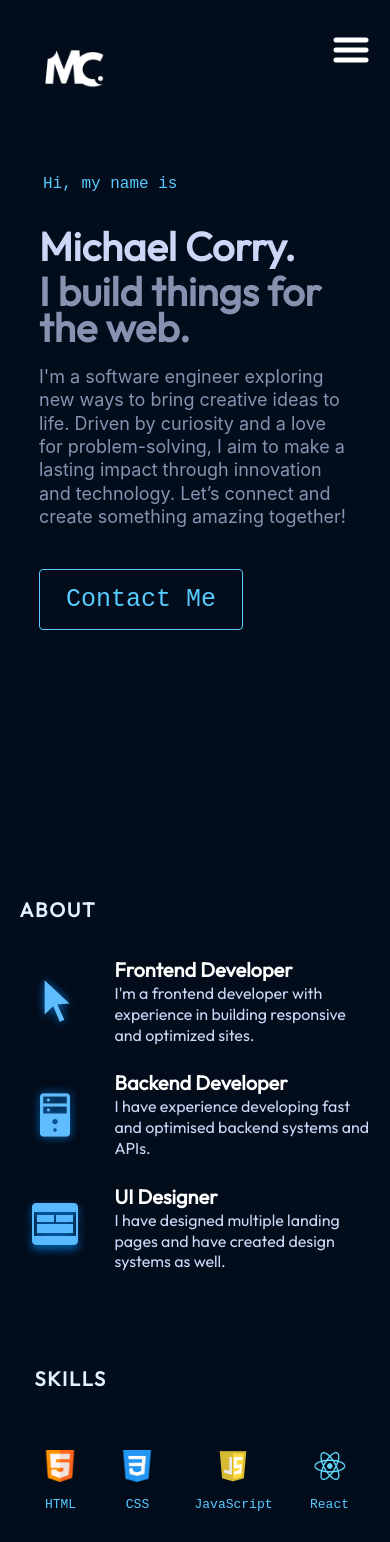
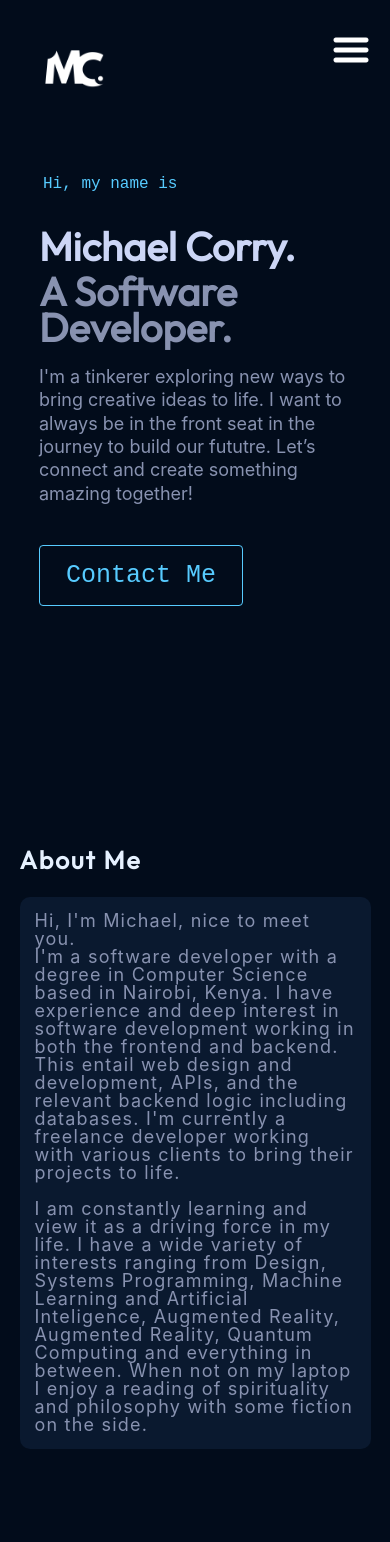
Before and after one commit to corryjnr/react-portfolio, a React (Vite) app: page / in a window 390 px wide. Shown: the top 1542 px of the page. Built offline with nearby package versions, Linux system fonts and the light colour scheme.

Commit message:
Redesign of about page.

```diff
--- a/src/App.module.css
+++ b/src/App.module.css
@@ -13,7 +13,7 @@
     width: 1500px;
     height: 1500px;
     border-radius: 100%;
-    background: radial-gradient(circle, rgba(0, 61, 144, 0.25) 0%, rgba(0, 61, 144, 0) 70%);
+    background: radial-gradient(circle, rgba(0, 61, 144, 0.28) 0%, rgba(0, 61, 144, 0) 70%);
     pointer-events: none;
     z-index: 999;
     overflow: hidden;
--- a/src/components/About/About.jsx
+++ b/src/components/About/About.jsx
@@ -6,39 +6,14 @@ export const About = () => {
     return (
         <section className={styles.container} id='about'>
             <div className={styles.sectionHeading}>
-                <h2 className={styles.title}>About</h2>
+                <h2 className={styles.title}>About Me</h2>
             </div>
             <div className={styles.content}>
-                {/*<img src={getImageUrl("about/aboutAvatar.png")} alt='Me sitting with a laptop' className={styles.aboutImage} /> */}
-                <ul className={styles.aboutItems}>
-                    <li className={styles.aboutItem}>
-                        <img src={getImageUrl("about/cursorIcon.png")} alt='Cursor icon' />
-                        <div className={styles.aboutItemText}>
-                            <h3>Frontend Developer</h3>
-                            <p>
-                                I'm a frontend developer with experience in building responsive and optimized sites.
-                            </p>
-                        </div>
-                    </li>
-                    <li className={styles.aboutItem}>
-                        <img src={getImageUrl("about/serverIcon.png")} alt='Server icon' />
-                        <div className={styles.aboutItemText}>
-                            <h3>Backend Developer</h3>
-                            <p>
-                                I have experience developing fast and optimised backend systems and APIs.
-                            </p>
-                        </div>
-                    </li>
-                    <li className={styles.aboutItem}>
-                        <img src={getImageUrl("about/uiIcon.png")} alt='UI icon' />
-                        <div className={styles.aboutItemText}>
-                            <h3>UI Designer</h3>
-                            <p>
-                                I have designed multiple landing pages and have created design systems as well.
-                            </p>
-                        </div>
-                    </li>
-                </ul>
+                <p>
+                    Hi, I'm Michael, nice to meet you.<br />
+                    I'm a software developer with a degree in Computer Science based in Nairobi, Kenya. I have experience and deep interest in software development working in both the frontend and backend. This entail web design and development, APIs, and the relevant backend logic including databases. I'm currently a freelance developer working with various clients to bring their projects to life.<br /><br />
+                    I am constantly learning and view it as a driving force in my life. I have a wide variety of interests ranging from Design, Systems Programming, Machine Learning and Artificial Inteligence, Augmented Reality, Augmented Reality, Quantum Computing and everything in between. When not on my laptop I enjoy a reading of spirituality and philosophy with some fiction on the side.
+                </p>
             </div>
         </section>
 
--- a/src/components/About/About.module.css
+++ b/src/components/About/About.module.css
@@ -2,10 +2,7 @@
 
 .container {
     position: relative;
-    background-color: var(--navy);
-    border-radius: 15px;
-    padding: 53px;
-    margin-top: 129px;
+    margin-top: 50px;
     z-index: 1;
     margin-left: 15%;
     margin-right: 15%;
@@ -16,59 +13,26 @@
     font-size: var(--fz-heading);
     font-weight: 600;
     letter-spacing: 1.75px;
-    text-transform: uppercase;
 }
 
 .content {
-    display: flex;
-    flex-direction: row;
-    align-items: center;
+    margin-top: 20px;
+    background-color: var(--navy);
+    border-radius: 10px;
+    padding: 60px 70px;
 }
 
-.aboutImage {
-    width: 35%;
-}
-
-.aboutItems {
-    color: var(--color-text);
-    display: flex;
-    flex-direction: column;
-    gap: 20px;
-}
-
-.aboutItem {
-    display: flex;
-    flex-direction: row;
-    align-items: center;
-    border-radius: 20px;
-    list-style: none;
-    padding: 25px;
-    background-image: linear-gradient(90deg, rgba(165, 215, 232, 0.42) 0%, rgba(255, 255, 255, 0) 100%);
-    background-size: 0 100%;
-    background-repeat: no-repeat;
-    transition: 0.4s;
-    gap: 30px;
-}
-
-.aboutItem:hover {
-    background-size: 100% 100%;
-}
-
-.aboutItem h3 {
-    font-size: var(--fz-xxxl);
-    font-weight: 600;
-}
-
-.aboutItem p {
+.content p {
+    color: var(--slate);
     font-size: var(--fz-xxl);
-    color: var(--lightest-slate);
+    line-height: 1.3;
+    font-family: var(--font-sans);
+    letter-spacing: 1.2px;
 }
 
 @media screen and (max-width: 830px){
     .container {
         background-color: transparent;
-        padding-left: 0;
-        padding-right: 0;
         margin-top: 0;
         padding-bottom: 0;
         margin-left: 5%;
@@ -76,41 +40,17 @@
     }
 
     .content {
-        flex-direction: column;
+        padding: 15px 15px;
+    }
+
+    .content p {
+        font-size: var(--fz-lg);
+        line-height: 1;
+        letter-spacing: 1;
     }
 
     .title {
-        font-size: var(--fz--xxxl);
+        font-size: var(--fz-xxxl);
     }
 
-    .aboutImage {
-        display: none;
-        width: 20%;
-    }
-
-    .aboutItems {
-        padding-top: 29px;
-        gap: 15px;
-        margin: 0;
-    }
-
-    .aboutItem {
-        padding-left: 0;
-        padding-right: 0;
-        padding-top: 5px;
-        padding-bottom: 5px;
-        gap: 15px;
-    }
-
-    .aboutItem h3 {
-        font-size: var(--fz-xl);
-    }
-
-    .aboutItem p {
-        font-size: var(--fz-md);
-    }
-
-    .aboutItemText {
-        padding-left: 10px;
-    }
 }
--- a/src/components/Contact/Contact.module.css
+++ b/src/components/Contact/Contact.module.css
@@ -61,7 +61,6 @@
 @media screen and (max-width: 830px) {
     .container {
         flex-direction: column;
-        margin-top: 20px;
         padding-top: 10px;
         padding-bottom: 20px;
         margin-left: 0;
--- a/src/components/Experience/Experience.module.css
+++ b/src/components/Experience/Experience.module.css
@@ -12,7 +12,6 @@
     font-size: var(--fz-heading);
     font-weight: 600;
     letter-spacing: 1.775px;
-    text-transform: uppercase;
 }
 
 .content {
@@ -115,7 +114,7 @@
     }
 
     .title {
-        font-size: var(--fz--xxxl);
+        font-size: var(--fz-xxxl);
         padding: 10px 15px;
         position: sticky;
         top: 0px;
--- a/src/components/Hero/Hero.jsx
+++ b/src/components/Hero/Hero.jsx
@@ -3,14 +3,17 @@ import styles from "./Hero.module.css"
 import { getImageUrl } from '../../utils'
 
 export const Hero = () => {
+    const blue = '#57cbff'
+    const white = '#e6f1ff'
+    let [textColor, setTextColor] = React.useState(blue);
     return (
         <section className={styles.container}>
             <div className={styles.content}>
                 <h1 className={styles.intro}>Hi, my name is</h1>
                 <h2 className={styles.title}>Michael Corry.</h2>
-                <h3 className={styles.subtitle}>I build things for the web.</h3>
-                <p className={styles.description}>{`I'm a software engineer exploring new ways to bring creative ideas to life. Driven by curiosity and a love for problem-solving, I aim to make a lasting impact through innovation and technology. Let’s connect and create something amazing together!`}</p>
-                <a href='mailto:michaelcorry01@gmail.com' className={styles.contactBtn}>Contact Me</a>
+                <h3 className={styles.subtitle}>A Software Developer.</h3>
+                <p className={styles.description}>{`I'm a tinkerer exploring new ways to bring creative ideas to life. I want to always be in the front seat in the journey to build our fututre. Let’s connect and create something amazing together!`}</p>
+                <a href='mailto:michaelcorry01@gmail.com' className={styles.contactBtn} onMouseOver={() => setTextColor(white)} onMouseOut={() => setTextColor(blue)} style={{ color: textColor, border: `1px solid ${textColor}` }}>Contact Me</a>
             </div>
             {/*<img src={getImageUrl("hero/heroNew.png")} alt="Hero image of me" className={styles.heroImg} /> */}
             {/*<div className={styles.topBlur} />
--- a/src/components/Projects/Projects.module.css
+++ b/src/components/Projects/Projects.module.css
@@ -11,7 +11,6 @@
     font-size: var(--fz-heading);
     font-weight: 700;
     letter-spacing: 1.75px;
-    text-transform: uppercase;
     padding-bottom: 20px;
 }
 
@@ -40,6 +39,6 @@
     }
 
     .title {
-        font-size: var(--fz--xxxl);
+        font-size: var(--fz-xxxl);
     }
 }
--- a/src/data/projects.json
+++ b/src/data/projects.json
@@ -3,7 +3,7 @@
   "title": "Portfolio Website",
   "imageSrc": "projects/portfolio.png",
   "description": "Designed and developed a dynamic portfolio website to showcase my work and skills using Figma and React",
-  "skills": ["React", "HTML", "CSS", "Figma", "Netlify"],
+  "skills": ["React", "HTML", "CSS", "Figma", "Netlify", "Responsive Design"],
   "demo": "https://micorry.netlify.app/",
   "source": "https://github.com/corryjnr/react-portfolio"
 },
@@ -11,7 +11,7 @@
   "title": "Redis Server Clone",
   "imageSrc": "projects/redis.jpg",
   "description": "Developed a simplified version of Redis using Python to understand its core concepts. Implemented core Redis commands and replication of master to slave servers.",
-  "skills": ["Python", "Redis", "Concurrency", "Web socket"],
+  "skills": ["Python", "Redis", "Concurrency", "Web socket", "Systems Programming"],
   "demo": "https://www.redis.io",
   "source": "https://github.com/corryjnr/corryjnr-codecrafters-redis-python"
 },
@@ -19,7 +19,7 @@
   "title": "Human Resource Management System",
   "imageSrc": "projects/hrms.png",
   "description": "Developed a responsive web-based HRMS using Django. Features include user authentication, role-based access control, and reporting, ensuring data security and compliance with industry standards.",
-  "skills": ["Django", "Python", "Authentication", "Web Security"],
+  "skills": ["Django", "Authentication", "Authorization", "Databse design", "Data handling"],
   "demo": "#",
   "source": "#"
 },
@@ -27,7 +27,7 @@
   "title": "Chatbot Song Recommender System",
   "imageSrc": "projects/chatbotsong.jpg",
   "description": "Created a chatbot using Python, Chatterbot, and Last.fm API to recommend songs based on user mood. Implemented sentiment analysis to gauge user mood from chat conversations.",
-  "skills": ["Python", "Chatterbot", "Sentiment Analysis", "Last.fm API"],
+  "skills": ["Python", "Chatterbot", "Sentiment Analysis", "APIs", "Model Training"],
   "demo": "#",
   "source": "#"
 }
--- a/src/data/skills.json
+++ b/src/data/skills.json
@@ -1,11 +1,8 @@
 [
+
   {
-    "title": "HTML",
-    "imageSrc": "skills/html.png"
-  },
-  {
-    "title": "CSS",
-    "imageSrc": "skills/css.png"
+    "title": "Figma",
+    "imageSrc": "skills/figma.png"
   },
   {
     "title": "JavaScript",
@@ -14,10 +11,6 @@
   {
     "title": "React",
     "imageSrc": "skills/react.png"
-  },
-  {
-    "title": "Figma",
-    "imageSrc": "skills/figma.png"
   },
   {
     "title": "GraphQL",
@@ -32,14 +25,6 @@
     "imageSrc": "skills/django.svg"
   },
   {
-    "title": "Java",
-    "imageSrc": "skills/java.png"
-  },
-  {
-    "title": "Spring",
-    "imageSrc": "skills/spring.svg"
-  },
-  {
     "title": "PostgreSQL",
     "imageSrc": "skills/postgresql.png"
   }
```
Also changed, not shown: src/components/Projects/GithubLogo.jsx (added, +19 -0 lines), src/components/Projects/ProjectCard.jsx (+18 -10 lines), src/components/Projects/ProjectCard.module.css (+21 -12 lines).
